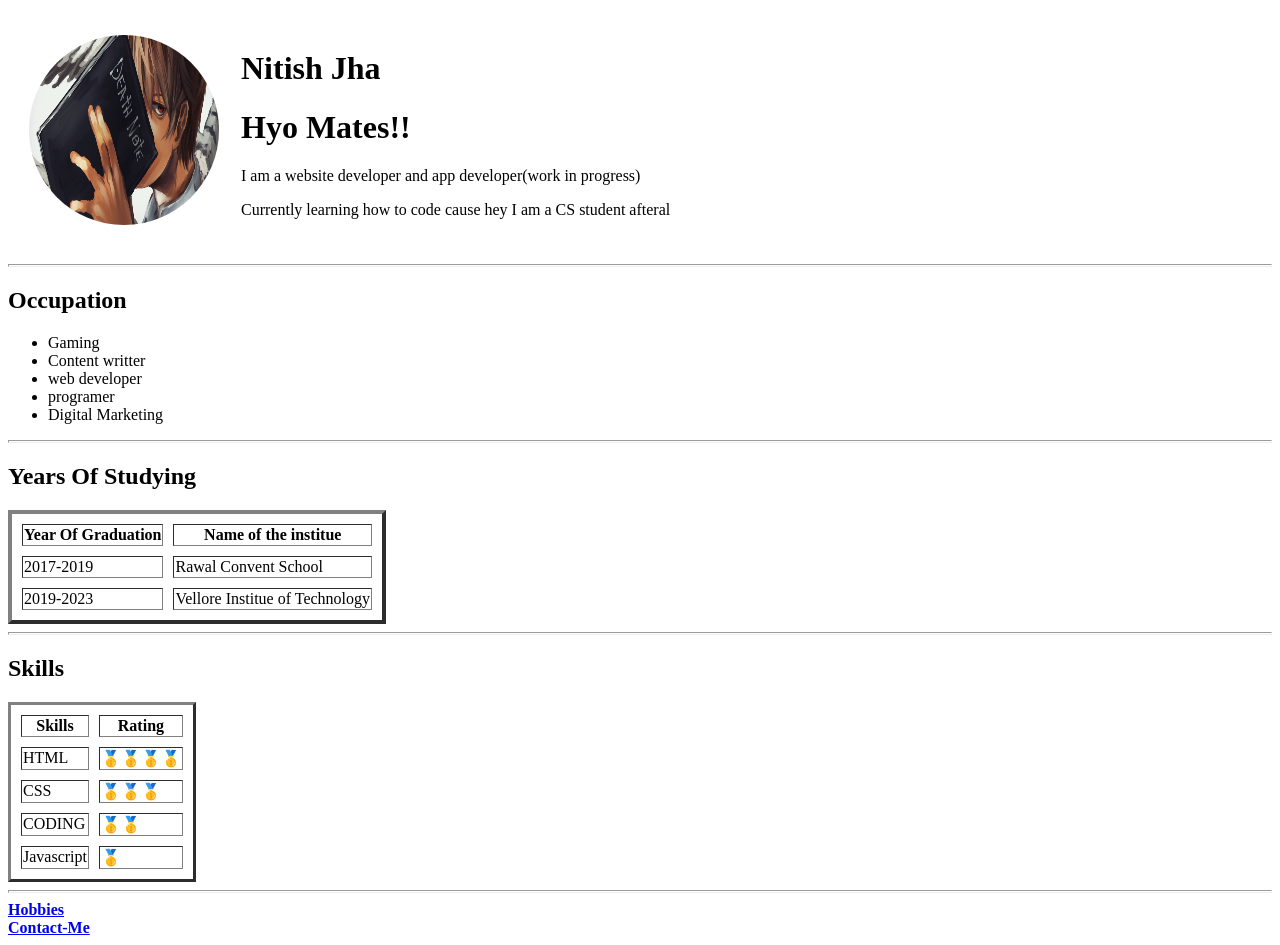
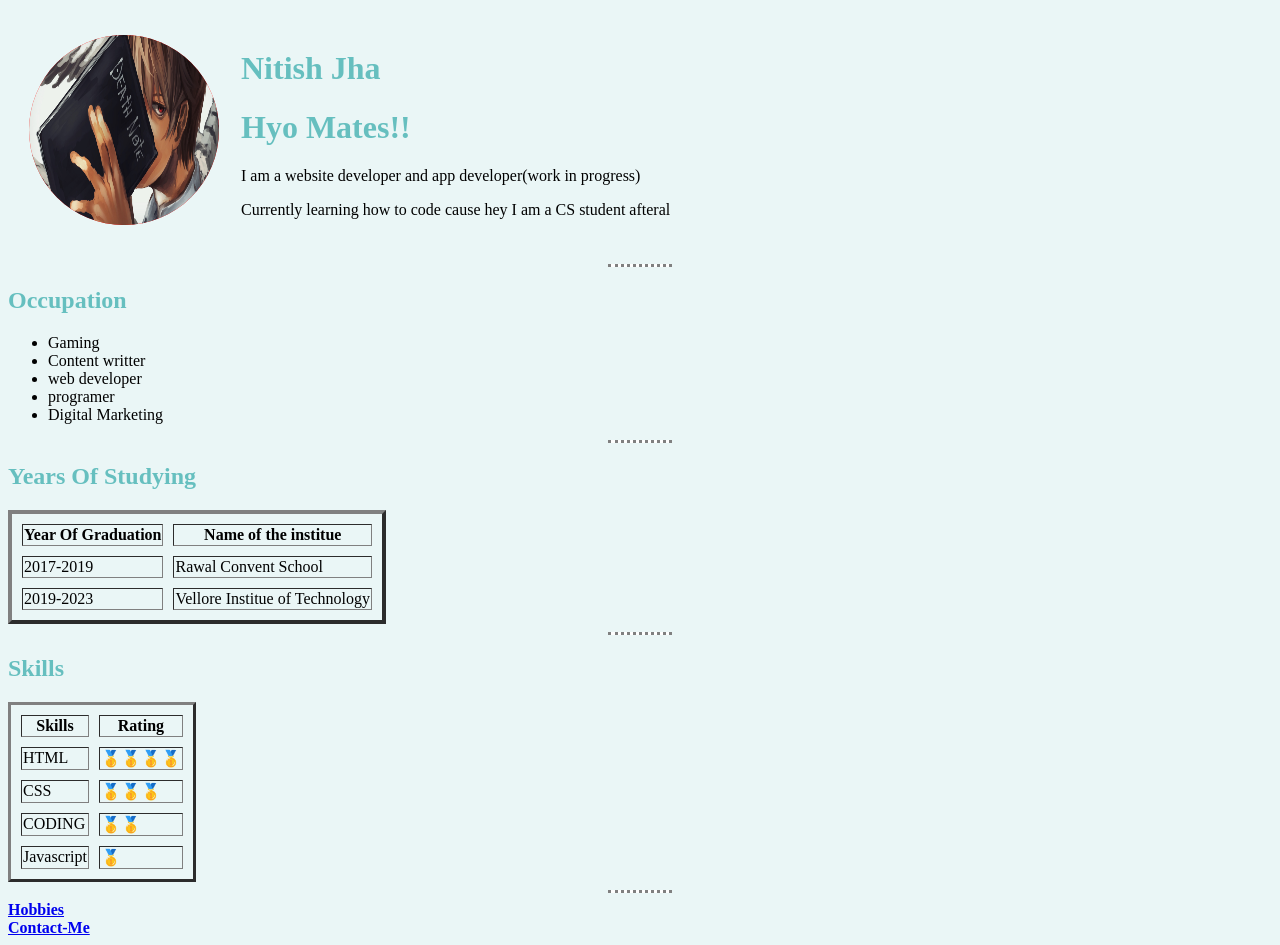
Before and after one commit to Aiden16/CV, a plain HTML site: page index.html in a window 1280 px wide. Drawn offline with Linux system fonts and the light colour scheme.

Commit message:
Add files via upload

```diff
--- a/style.css
+++ b/style.css
@@ -1,5 +1,41 @@
 .about img{
   height: 190px;
   width: 190px;
-  border-radius: 50%
+  border-radius: 50%;
+  background-color: red;
 }
+
+
+.about img:hover {
+  height: 190px;
+  width: 190px;
+  border-radius: 30%;
+  color: gold;
+}
+h1{
+  color: #66BFBF;
+
+}
+h2{
+    color: #66BFBF;
+
+}
+h3{
+    color: #66BFBF;
+
+}
+hr{
+  border-style:dotted none none none;
+      background-color: white;
+      height: 0px;
+      width: 5%;
+      border-color: grey;
+      border-width: 3px;
+
+
+}
+
+body{
+  background-color:#EAF6F6;
+
+}
```
